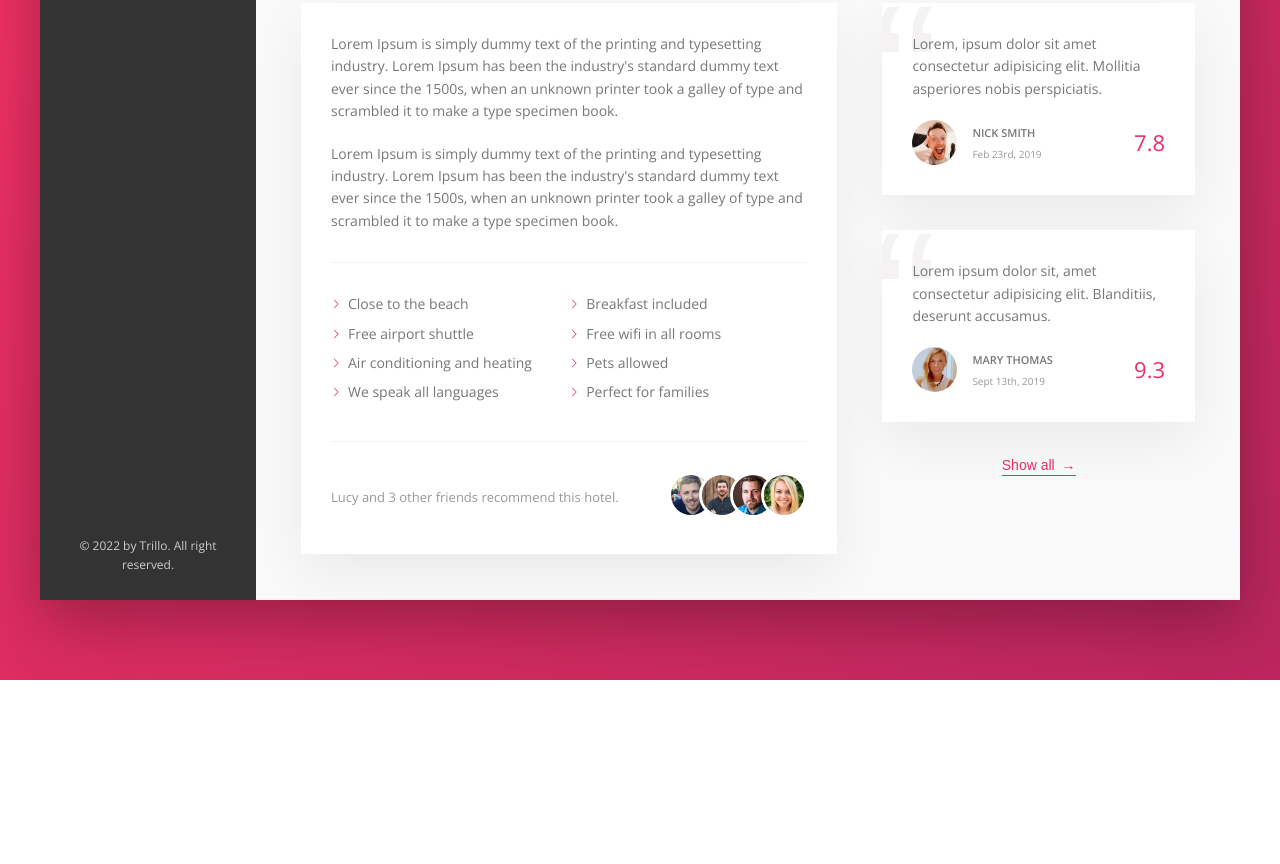
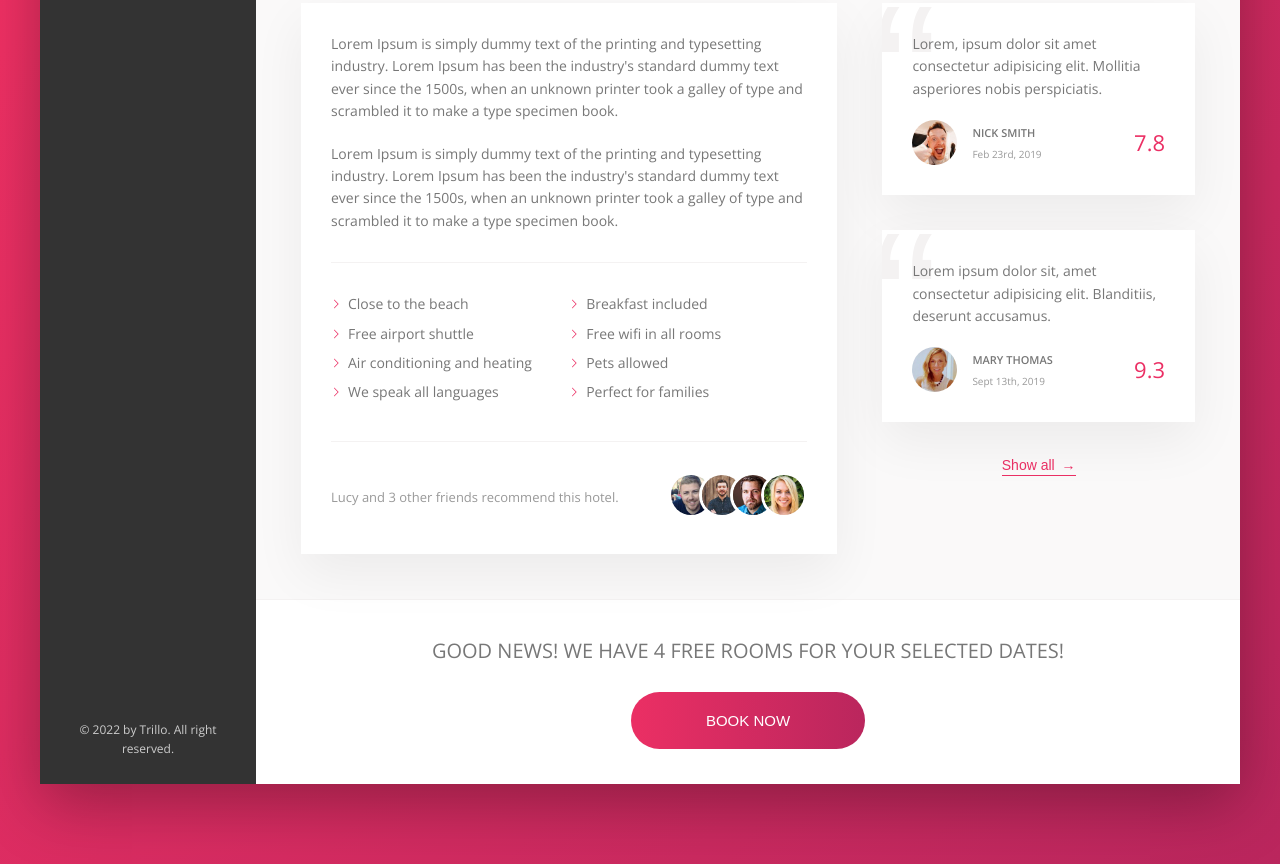
Before and after one commit to annkurat/trillo, a website: page index.html in a window 1280 px wide. Shown: the part 644-1508 px from the top of the page. Before the commit the page ends 1324 px from the top, so only its background shows below. Drawn offline with nearby package versions, Linux system fonts and the light colour scheme.

Commit message:
add cta section

```diff
--- a/index.html
+++ b/index.html
@@ -188,7 +188,7 @@
 								</div>
 							</div>
 						</div>
-						<figure class="user-reviews">
+						<div class="user-reviews">
 							<figure class="review">
 								<blockquote class="review__text">
 									Lorem, ipsum dolor sit amet consectetur adipisicing elit.
@@ -224,7 +224,16 @@
 								</figcaption>
 							</figure>
 							<button class="btn-inline">Show all <span>&rarr;</span></button>
-						</figure>
+						</div>
+					</div>
+					<div class="cta">
+						<h2 class="cta__book-now">
+							Good news! We have 4 free rooms for your selected dates!
+						</h2>
+						<button class="btn">
+							<span class="btn__visible">Book now</span>
+							<span class="btn__invisible">Only 4 rooms left</span>
+						</button>
 					</div>
 				</main>
 			</div>
--- a/sass/_components.scss
+++ b/sass/_components.scss
@@ -409,3 +409,72 @@
 		z-index: 1;
 	}
 }
+
+.cta {
+	padding: 3.5rem 0;
+	text-align: center;
+
+	&__book-now {
+		font-size: 2rem;
+		font-weight: 300;
+		text-transform: uppercase;
+		margin-bottom: 2.5rem;
+	}
+}
+
+.btn {
+	font-size: 1.5rem;
+	font-weight: 300;
+	text-transform: uppercase;
+	border-radius: 100px;
+	border: none;
+	position: relative;
+	background-image: linear-gradient(
+		to right,
+		var(--color-primary),
+		var(--color-primary-dark)
+	);
+	color: #fff;
+	overflow: hidden;
+	cursor: pointer;
+
+	&:hover {
+		background-image: linear-gradient(
+			to left,
+			var(--color-primary),
+			var(--color-primary-dark)
+		);
+	}
+
+	&:focus {
+		outline: none;
+		animation: pulsate 1s infinite;
+	}
+
+	& > * {
+		display: inline-block;
+		height: 100%;
+		width: 100%;
+		transition: all 0.2s;
+	}
+
+	&__visible {
+		display: inline-block;
+		padding: 2rem 7.5rem;
+	}
+
+	&__invisible {
+		position: absolute;
+		padding: 2rem 0;
+		left: 0;
+		top: -100%;
+	}
+
+	&:hover &__visible {
+		transform: translateY(100%);
+	}
+
+	&:hover &__invisible {
+		top: 0;
+	}
+}
```
Also changed, not shown: css/style.css.
